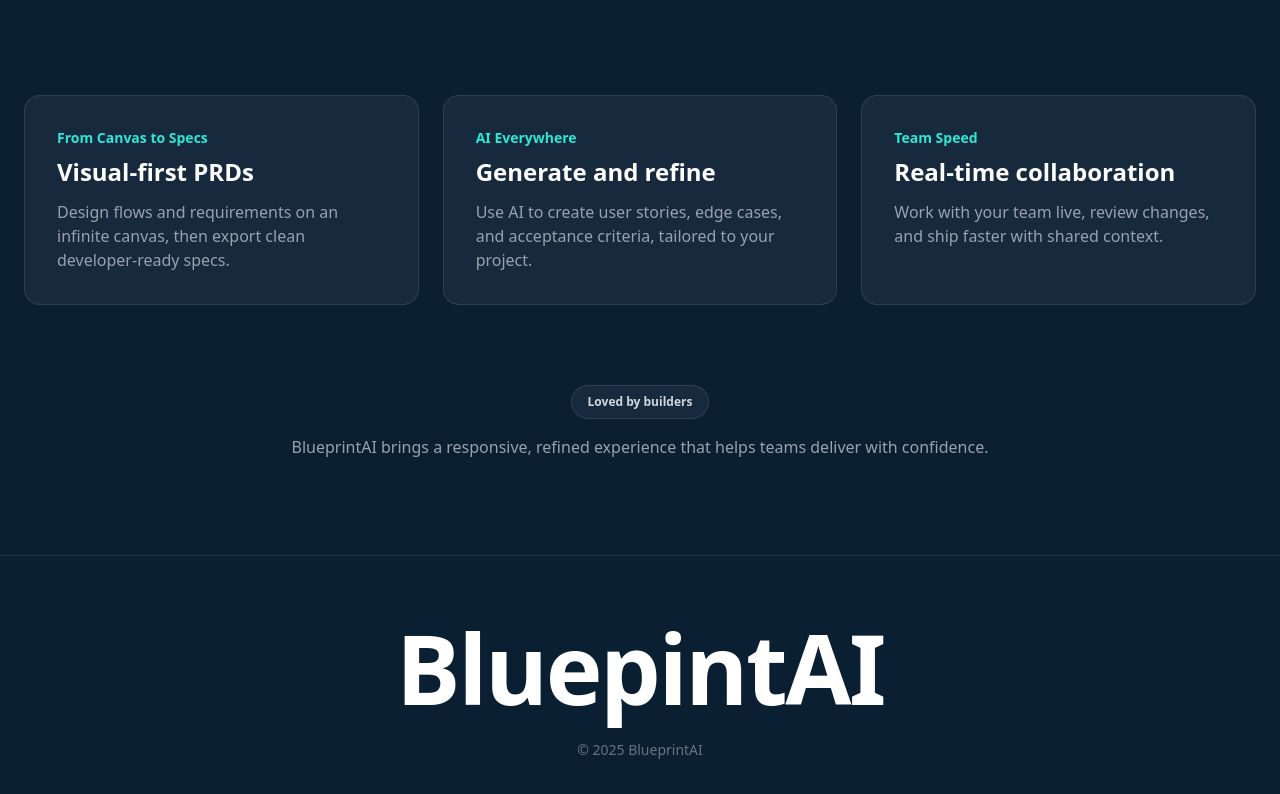
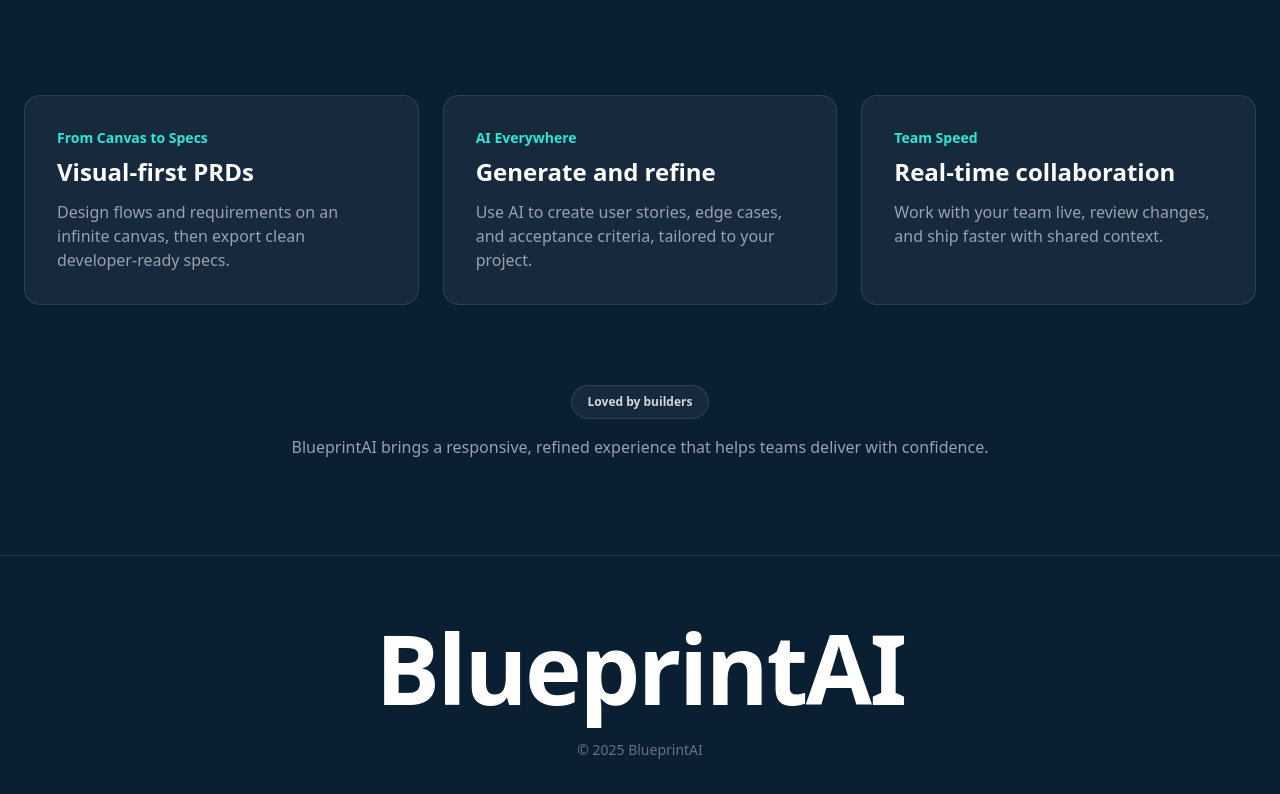
Before and after one commit to amakom/BlueprintAI, a Next.js app: page / in a window 1280 px wide. Shown: the part 492-1286 px from the top of the page. Built offline with nearby package versions, Linux system fonts and the light colour scheme.

Commit message:
Fix: Audit branding, spelling, colors and resolve build errors

```diff
--- a/src/app/page.tsx
+++ b/src/app/page.tsx
@@ -55,7 +55,7 @@
 
       <footer className="mt-24 border-t border-white/10">
         <div className="container mx-auto px-6 py-16 text-center">
-          <div className="text-6xl md:text-8xl font-extrabold tracking-tight">BluepintAI</div>
+          <div className="text-6xl md:text-8xl font-extrabold tracking-tight">BlueprintAI</div>
           <p className="mt-6 text-sm text-gray-500">© 2025 BlueprintAI</p>
         </div>
       </footer>
--- a/src/components/layout/AIChatPanel.tsx
+++ b/src/components/layout/AIChatPanel.tsx
@@ -88,7 +88,7 @@
       <div className="p-4 border-b border-border bg-cloud/50">
         <h2 className="font-bold text-navy flex items-center gap-2">
             <Sparkles className="w-4 h-4 text-cyan" />
-            Blueprint AI
+            BlueprintAI
         </h2>
         <p className="text-xs text-gray-500 mt-1">
             Generate PRDs, user flows, and tickets.
--- a/src/features/canvas/CanvasContext.tsx
+++ b/src/features/canvas/CanvasContext.tsx
@@ -101,7 +101,7 @@
   };
 
   const onConnect = useCallback(
-    (params: Connection) => setEdges((eds) => addEdge({ ...params, type: 'deletable', animated: true, style: { stroke: '#2EE6D6' } }, eds)),
+    (params: Connection) => setEdges((eds) => addEdge({ ...params, type: 'deletable', animated: true, style: { stroke: 'var(--cyan)' } }, eds)),
     [setEdges]
   );
 
--- a/src/features/canvas/edges/DeletableEdge.tsx
+++ b/src/features/canvas/edges/DeletableEdge.tsx
@@ -37,7 +37,7 @@
       <BaseEdge
         path={edgePath}
         markerEnd={markerEnd}
-        style={{ stroke: '#2EE6D6', strokeWidth: 2, ...style }}
+        style={{ stroke: 'var(--cyan)', strokeWidth: 2, ...style }}
       />
       <EdgeLabelRenderer>
         <div
--- a/src/features/canvas/nodes/ScreenNode.tsx
+++ b/src/features/canvas/nodes/ScreenNode.tsx
@@ -30,8 +30,8 @@
         isVisible={selected}
         minWidth={224}
         minHeight={256}
-        handleStyle={{ width: 10, height: 10, borderRadius: '50%', border: '1px solid #0B1F33', backgroundColor: 'white' }}
-        lineStyle={{ border: '1px solid #2EE6D6' }}
+        handleStyle={{ width: 10, height: 10, borderRadius: '50%', border: '1px solid var(--navy)', backgroundColor: 'white' }}
+        lineStyle={{ border: '1px solid var(--cyan)' }}
       />
 
       {/* Phone Header */}
--- a/src/features/canvas/nodes/UserStoryNode.tsx
+++ b/src/features/canvas/nodes/UserStoryNode.tsx
@@ -92,8 +92,8 @@
         isVisible={selected}
         minWidth={208}
         minHeight={100}
-        handleStyle={{ width: 10, height: 10, borderRadius: '50%', border: '1px solid #0B1F33', backgroundColor: 'white' }}
-        lineStyle={{ border: '1px solid #2EE6D6' }}
+        handleStyle={{ width: 10, height: 10, borderRadius: '50%', border: '1px solid var(--navy)', backgroundColor: 'white' }}
+        lineStyle={{ border: '1px solid var(--cyan)' }}
       />
 
       {/* Header */}
```
